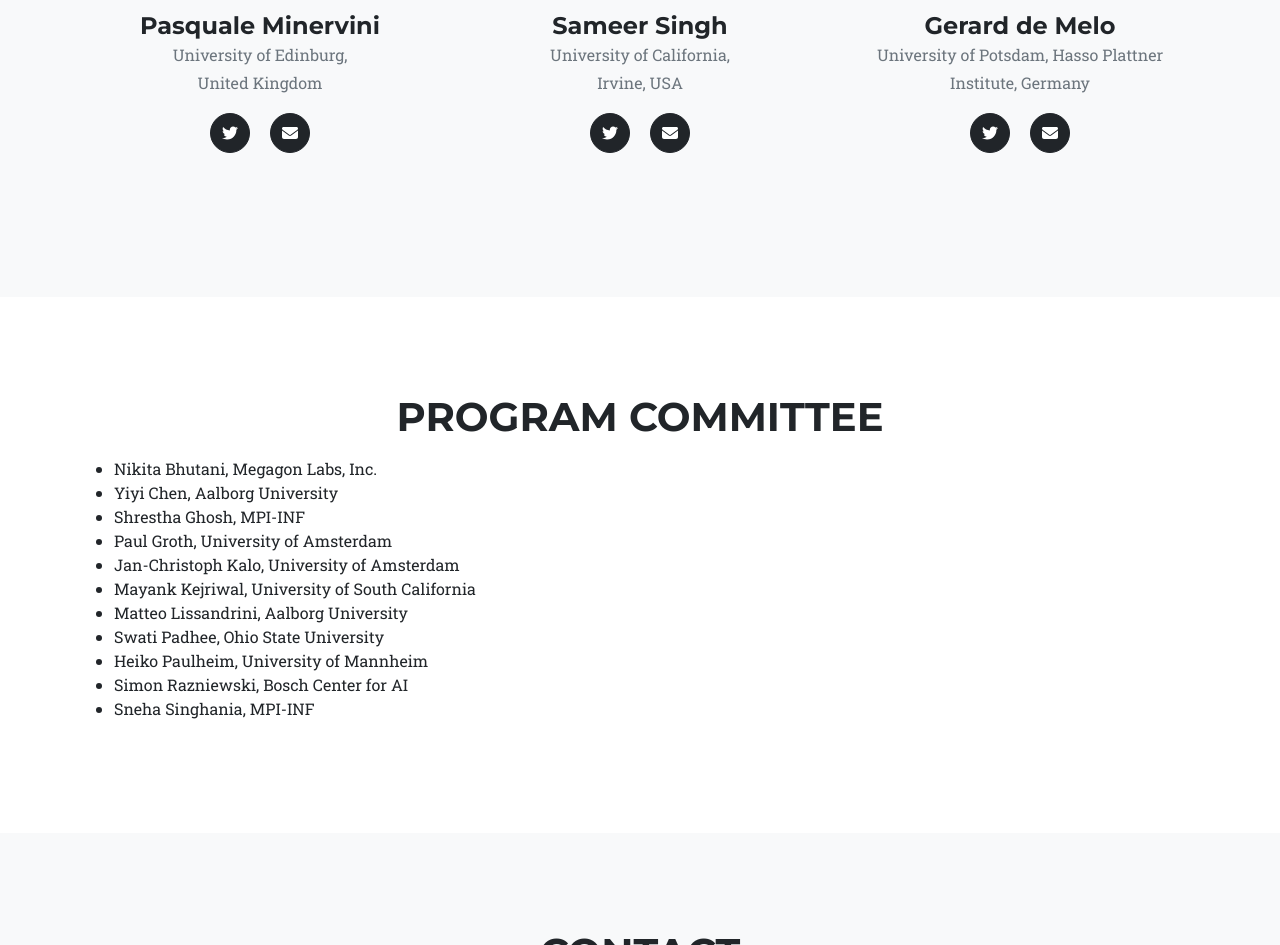
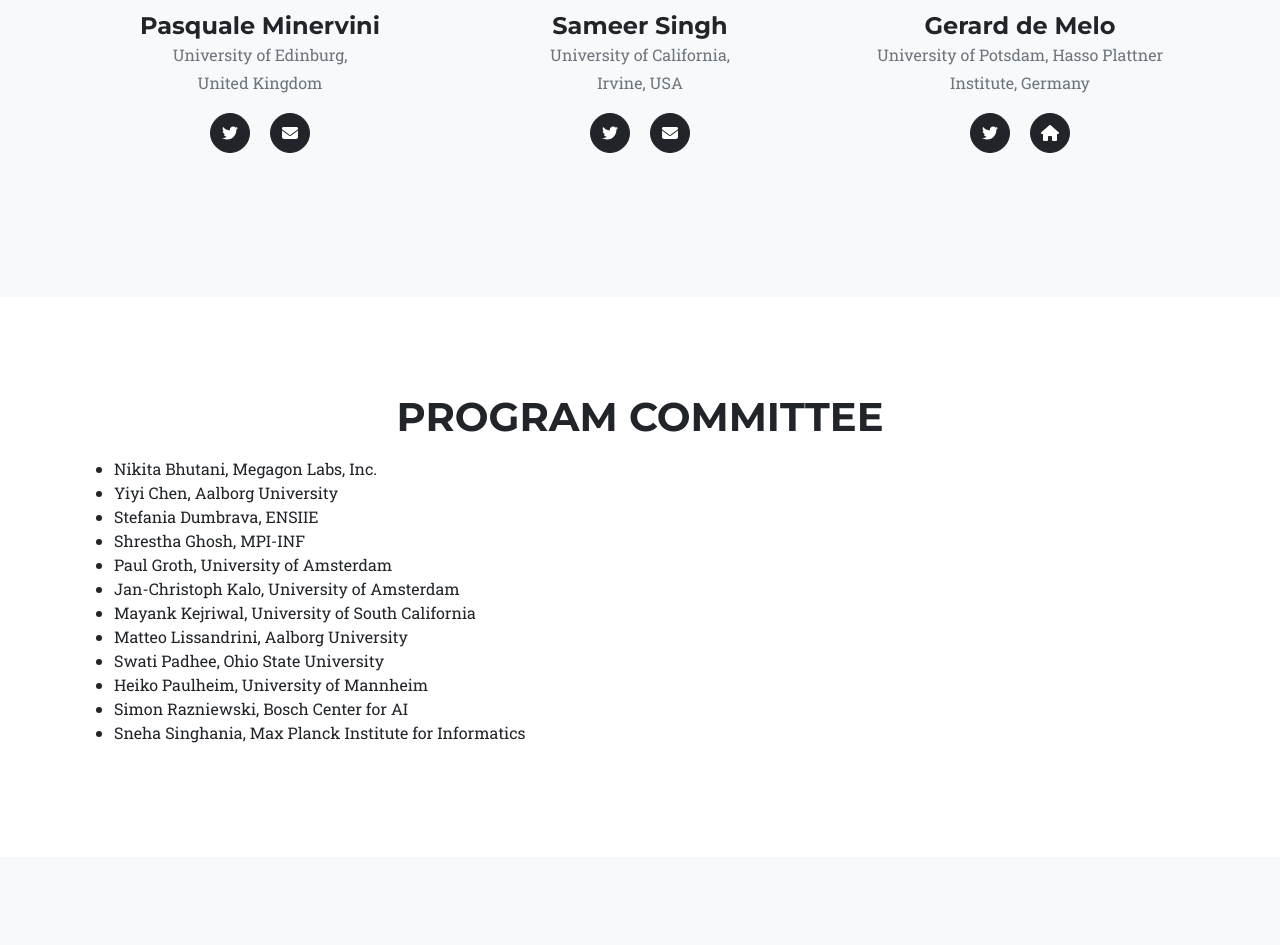
Before and after one commit to cphNLP/CPH_NLP_2025, a website: page index.html in a window 1280 px wide. Shown: the part 4480-5425 px from the top of the page. Drawn offline with nearby package versions, Linux system fonts and the light colour scheme.

Commit message:
Update index.html

```diff
--- a/index.html
+++ b/index.html
@@ -271,7 +271,7 @@ All submissions should be <b>anonymous</b> and must follow <a href="https://acl-
                             <h4>Gerard de Melo</h4>
                             <p class="text-muted">University of Potsdam, Hasso Plattner Institute, Germany</p>
                             <a class="btn btn-dark btn-social mx-2" href="https://twitter.com/gdm3000"><i class="fab fa-twitter"></i></a>
-                            <a class="btn btn-dark btn-social mx-2" href="mailto:Gerard.DeMelo@hpi.de"><i class="fa fa-envelope"></i></a>
+                            <a class="btn btn-dark btn-social mx-2" href="http://gerard.demelo.org/"><i class="fa fa-home"></i></a>
                            </div>
                          </div>
 
@@ -290,7 +290,7 @@ All submissions should be <b>anonymous</b> and must follow <a href="https://acl-
              <!--   <li> Hiba Arnaout, MPI-INF </li> -->
                 <li> Nikita Bhutani, Megagon Labs, Inc. </li>
                 <li> Yiyi Chen, Aalborg University </li>
-           <!--     <li> Stefania Dumbrava, ENSIIE </li> -->
+               <li> Stefania Dumbrava, ENSIIE </li>
                 <li> Shrestha Ghosh, MPI-INF </li>
                 <li> Paul Groth, University of Amsterdam </li>
                 <li> Jan-Christoph Kalo, University of Amsterdam </li>
@@ -300,7 +300,7 @@ All submissions should be <b>anonymous</b> and must follow <a href="https://acl-
                 <li> Swati Padhee, Ohio State University </li>
                 <li> Heiko Paulheim, University of Mannheim </li>
                 <li> Simon Razniewski, Bosch Center for AI </li>
-                <li> Sneha Singhania, MPI-INF </li>
+                <li> Sneha Singhania, Max Planck Institute for Informatics </li>
                 </ul>
  </div>
  </section>
```
